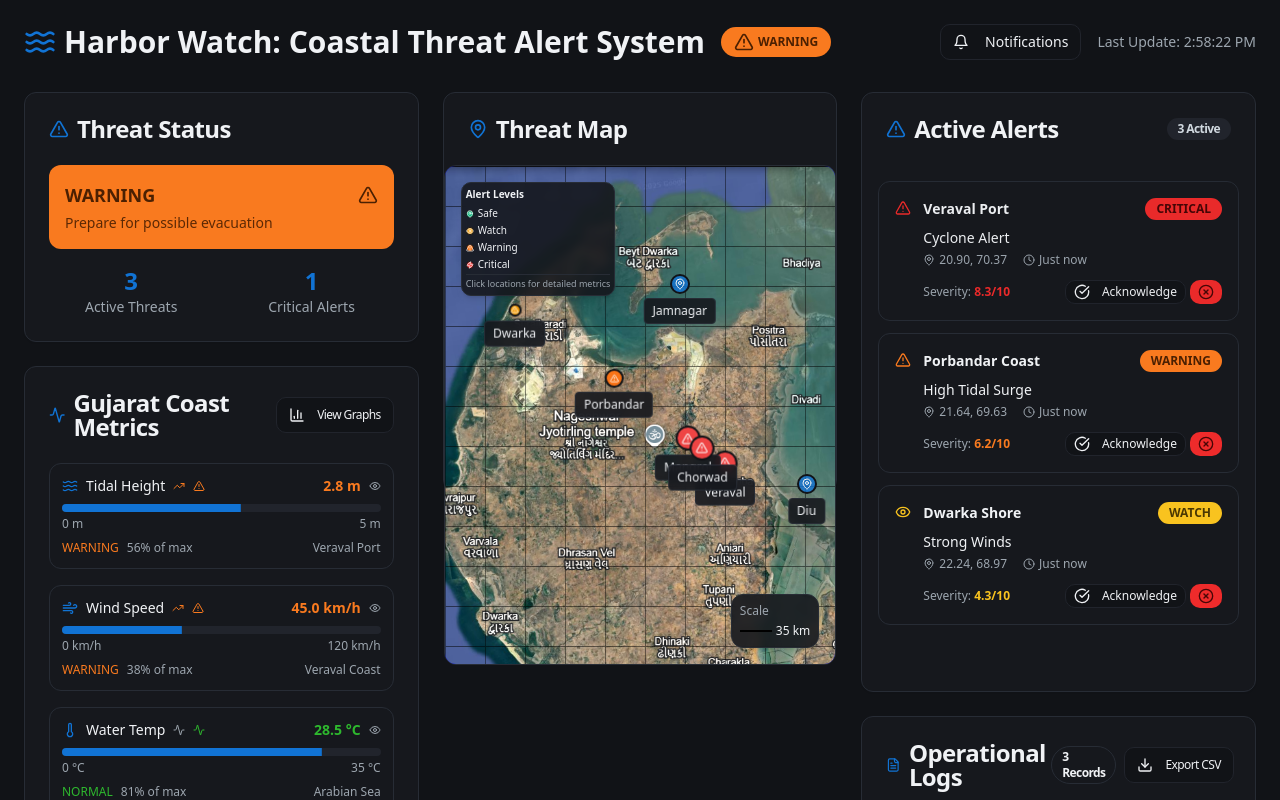
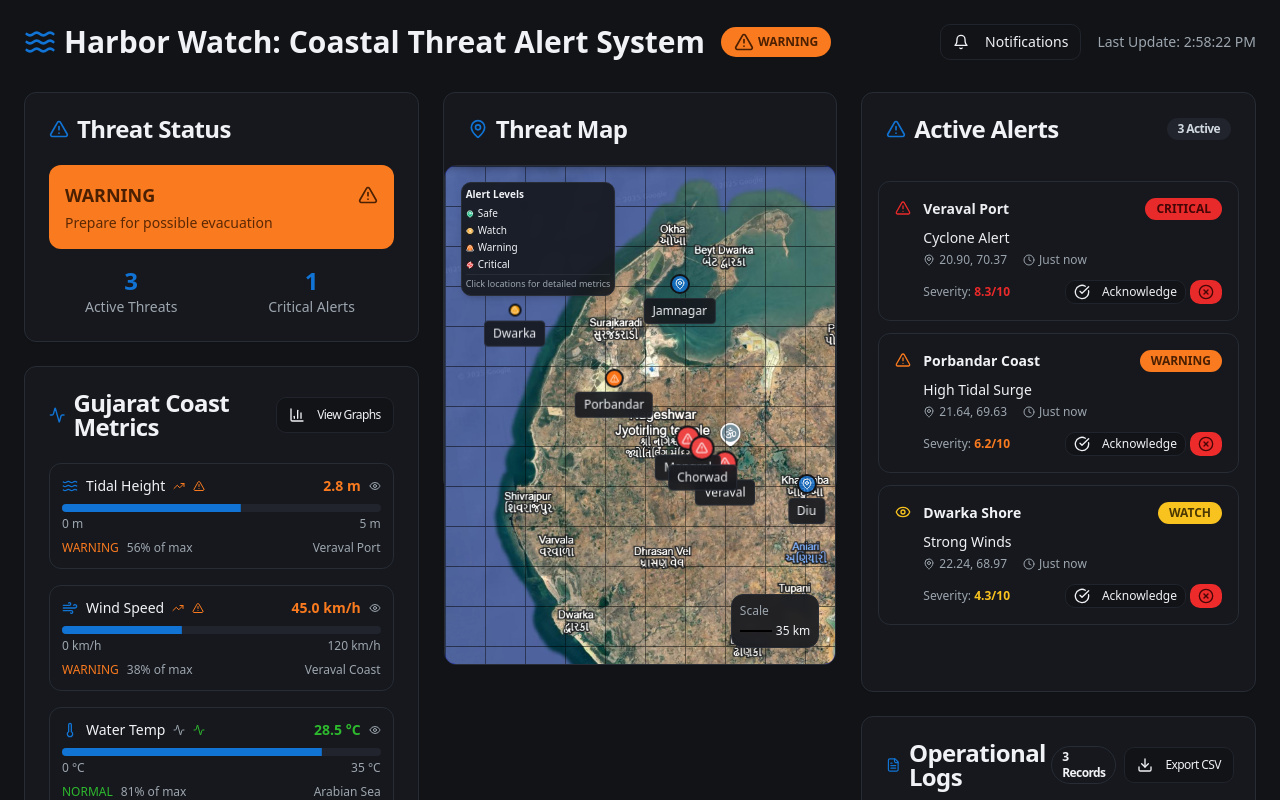
Before and after one commit to vismay-21/Hackout_RunTime_Terrors, a React (Vite) app in the folder Harbor_Watch/: page / in a window 1280 px wide. Shown: the top 800 px of the page. Built offline with nearby package versions, Linux system fonts and the light colour scheme.

Commit message:
map change

```diff
--- a/Harbor_Watch/src/components/GujaratThreatMap.tsx
+++ b/Harbor_Watch/src/components/GujaratThreatMap.tsx
@@ -90,7 +90,7 @@ const GujaratThreatMap = ({ threats, onLocationClick }: GujaratThreatMapProps) =
 <div
   className="absolute inset-0"
   style={{
-    backgroundImage: 'url(/map.png)', // Path to the image in the public folder
+    backgroundImage: 'url(/map1.png)', // Path to the image in the public folder
     backgroundSize: 'cover',
     backgroundPosition: 'center',
     backgroundColor: 'blue', // Fallback color in case the image doesn't load
```
Also changed, not shown: Harbor_Watch/public/map.png (deleted), Harbor_Watch/public/map1.png (added).
